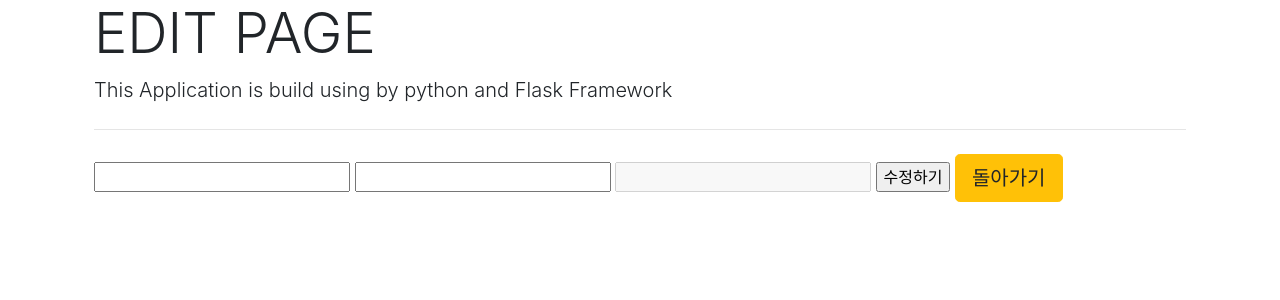
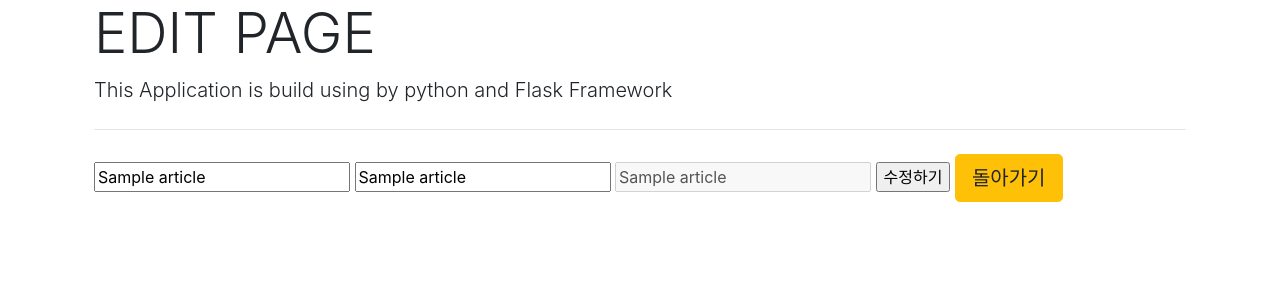
Before and after one commit to leejukyu/flask_web, a Flask app: template templates/edit_article.html in a window 1280 px wide. Shown: the part 56-356 px from the top of the page. Run offline with Flask 2, Linux system fonts and the light colour scheme; the template is opened without the code that fills it: most values are stand-ins (such as "Sample title", 1, 10 or a date in 2020); some libraries are stand-ins or nearby versions.

Commit message:
edit_article 페이지에 기존에 작성했던 페이지 랜더링

```diff
--- a/app.py
+++ b/app.py
@@ -44,7 +44,7 @@ def articles():
     # print(articles[0]['title'])
     return render_template("articles.html", articles = topics) # articles 함수 실행
 
-@app.route('/article/<int:id>') # params <변수명>
+@app.route('/article/<int:id>') # params <변수명> 아이디 번호로
 def article(id):
     cursor = db.cursor()
 
@@ -91,10 +91,15 @@ def delete(id):
 
 @app.route('/<int:id>/edit', methods=["GET","POST"])
 def edit(id):
+    cursor = db.cursor()
     if request.method == "POST":
         return  "Success"
     else:
-        return render_template("edit_article.html")
+        sql = 'SELECT * FROM topic WHERE id = {}'.format(id)
+        cursor.execute(sql)
+        topic = cursor.fetchone()
+        print(topic[1])
+        return render_template("edit_article.html", article = topic)
 
 if __name__ == '__main__': # 위에 다른 코드가 있어도 가장 먼저
     app.run()
--- a/templates/edit_article.html
+++ b/templates/edit_article.html
@@ -5,9 +5,9 @@
 <p class="lead">This Application is build using by python and Flask Framework</p>
 <hr class="my-4">
 <form action="/edit" method="post" onsubmit="return confirm('이대로 수정하시겠습니까?')"></form>
-    <input type = "text" name="title" required>
-    <input type = "text" name="desc" required>
-    <input type = "text" name="author" disabled>
+    <input type = "text" name="title" value="{{article[1]}}" required>
+    <input type = "text" name="desc" value="{{article[2]}}"  required>
+    <input type = "text" name="author" value="{{article[3]}}" disabled>
     <input type="submit" value="수정하기">
 </form>
 <a class="btn btn-warning btn-lg" href="/articles" role="button">돌아가기</a>
```
